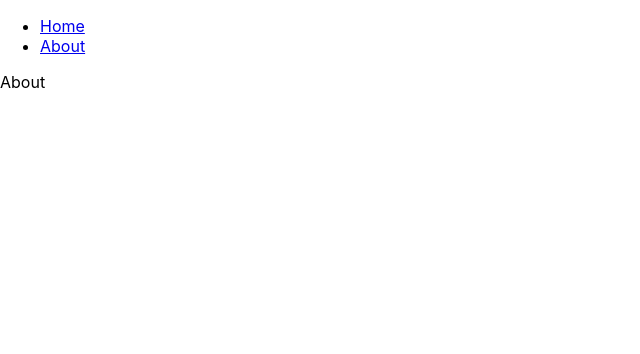
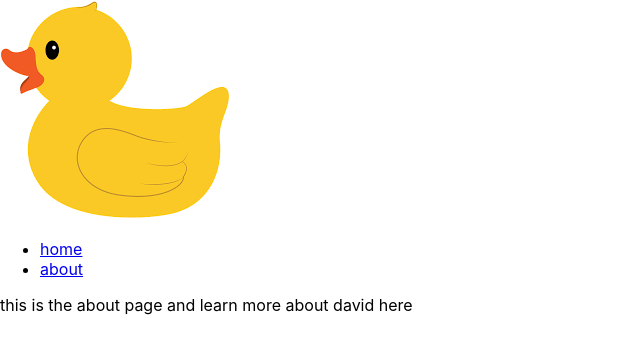
Before and after one commit to hyt152004/Sustainify, a React (Create React App) app: page /about in a window 1280 px wide. Shown: the top 354 px of the page, without its empty margins (0-640 px from the left). Built offline with nearby package versions, Linux system fonts and the light colour scheme.

Commit message:
added navbar and image

```diff
--- a/package.json
+++ b/package.json
@@ -36,6 +36,7 @@
     ]
   },
   "devDependencies": {
+    "@babel/plugin-proposal-private-property-in-object": "^7.21.11",
     "react-router-dom": "^6.21.3"
   }
 }
--- a/src/App.js
+++ b/src/App.js
@@ -1,25 +1,21 @@
 import "./App.css";
 import { BrowserRouter as Router, Routes, Route, Link } from "react-router-dom";
-import Home from "./components/Home";
-import About from "./components/About";
+import Home from "./components/pages/Home";
+import About from "./components/pages/About";
+import Navbar from "./components/Navbar";
 
 function App() {
   return (
     <Router>
-      <nav>
-        <ul>
-          <li>
-            <Link to="/">Home</Link>
-          </li>
-          <li>
-            <Link to="/about">About</Link>
-          </li>
-        </ul>
-      </nav>
-      <Routes>
-        <Route path="/" element={<Home />} />
-        <Route path="/about" element={<About />} />
-      </Routes>
+    <div>
+      <Navbar/>
+      <div className="conatiner">
+        <Routes>
+          <Route path="/home" element={<Home/>}/>
+          <Route path="/about" element={<About/>}/>
+        </Routes>
+      </div>
+    </div>
     </Router>
   );
 }
--- a/src/components/About.js
+++ /dev/null
@@ -1,7 +0,0 @@
-import React from "react";
-
-function About() {
-  return <div>About</div>;
-}
-
-export default About;
--- a/src/components/Home.js
+++ /dev/null
@@ -1,7 +0,0 @@
-import React from "react";
-
-function Home() {
-  return <div>Home</div>;
-}
-
-export default Home;
--- /dev/null
+++ b/src/components/Navbar.js
@@ -0,0 +1,21 @@
+import React from "react";
+import {Link} from "react-router-dom"
+import logo from '../images/logo.png'
+
+function Navbar() {
+    return (
+        <nav className="nav">
+            <Link to="/home" className="site-title"><img src={logo} alt="logo" className="profile" /></Link>
+            <ul>
+                <li>
+                    <Link to= "/home">home</Link>
+                </li>
+                <li>
+                    <Link to= "/about">about</Link>
+                </li>
+            </ul>
+        </nav>
+    )
+}
+
+export default Navbar;
--- /dev/null
+++ b/src/components/pages/About.js
@@ -0,0 +1,11 @@
+import React from "react";
+
+function About() {
+  return (
+  <div className="aboutpage">
+    this is the about page and learn more about david here
+    </div>
+  )
+}
+
+export default About;
--- /dev/null
+++ b/src/components/pages/Home.js
@@ -0,0 +1,11 @@
+import React from "react";
+
+function Home() {
+  return (
+  <div className="homepage">
+    This is the homepage and david feels at home here
+    </div>
+  );
+}
+
+export default Home;
```
Also changed, not shown: src/images/logo.png (added), 1 other file (tests, documents, lock files or other folders).
